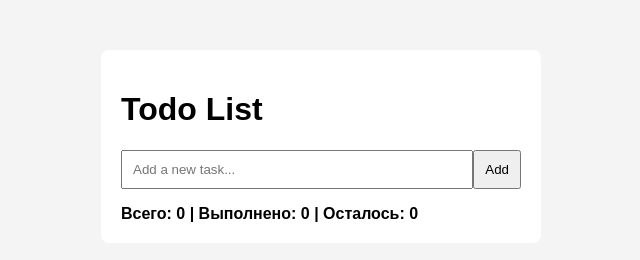
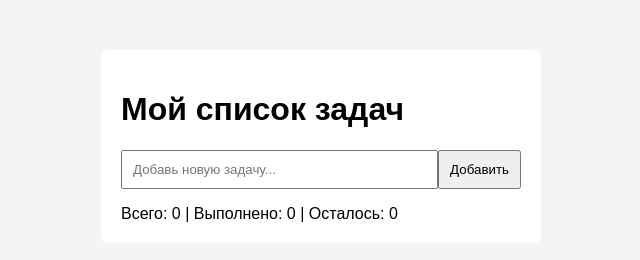
Before and after one commit to Morda2331/first-todo-app, a plain HTML site: page index.html in a window 1280 px wide. Shown: the whole page, without its empty margins (319-959 px from the left). Drawn offline with Linux system fonts and the light colour scheme.

Commit message:
Update index.html

```diff
--- a/index.html
+++ b/index.html
@@ -1,23 +1,25 @@
 <!DOCTYPE html>
-<html lang="en">
+<html lang="ru">
 <head>
-    <meta charset="UTF-8" />
+  <meta charset="UTF-8">
   <title>Todo App</title>
-    <link rel="stylesheet" href="style.css" />
+  <link rel="stylesheet" href="style.css">
 </head>
 <body>
   <div class="container">
-        <h1>Todo List</h1>
+    <h1>Мой список задач</h1>
+
     <form id="todo-form">
-            <input type="text" id="todo-input" placeholder="Add a new task..." required />
-            <button type="submit">Add</button>
+      <input type="text" id="todo-input" placeholder="Добавь новую задачу..." required>
+      <button type="submit">Добавить</button>
     </form>
+
     <ul id="todo-list"></ul>
-        <!-- Вот здесь блок для счётчика задач -->
-        <div id="task-stats" style="margin-top: 10px; font-weight: bold;">
-            Всего: 0 | Выполнено: 0 | Осталось: 0
+
+    <!-- Статистика задач -->
+    <div id="task-stats"></div>
   </div>
-    </div>
+
   <script src="script.js"></script>
 </body>
 </html>
```
Lines whose indentation alone changed are shown as unchanged.
